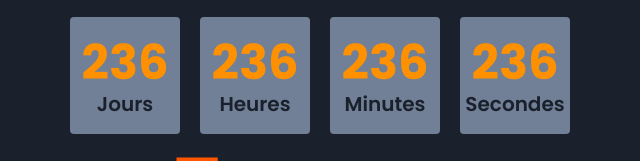
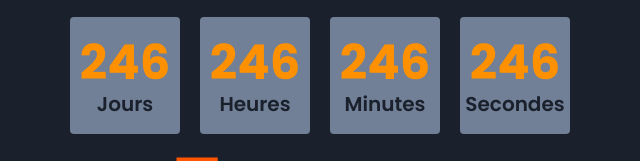
Before and after one commit to Git-Andrew-Git/landing-page, a plain HTML site: page index.html in a window 1280 px wide. Shown: the part 387-548 px from the top of the page, 30-670 px from the left. Drawn offline with Linux system fonts and the light colour scheme.

Commit message:
rectification index.html

```diff
--- a/index.html
+++ b/index.html
@@ -103,19 +103,19 @@
         </p>
         <div class="countDown">
           <div class="time">
-            <div class="day">236</div>
+            <div class="day">246</div>
             <span>Jours</span>
           </div>
           <div class="time">
-            <div class="hour">236</div>
+            <div class="hour">246</div>
             <span>Heures</span>
           </div>
           <div class="time">
-            <div class="minute">236</div>
+            <div class="minute">246</div>
             <span>Minutes</span>
           </div>
           <div class="time">
-            <div class="second">236</div>
+            <div class="second">246</div>
             <span>Secondes</span>
           </div>
         </div>
```
